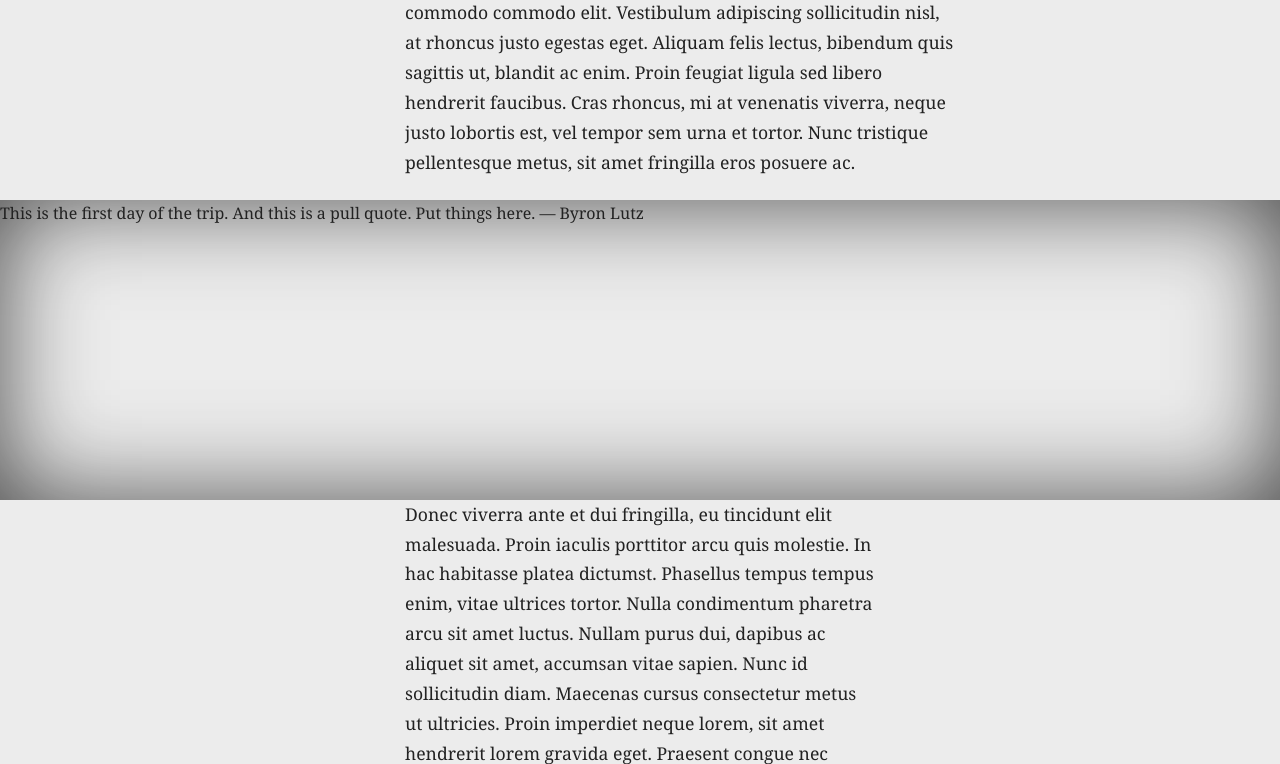
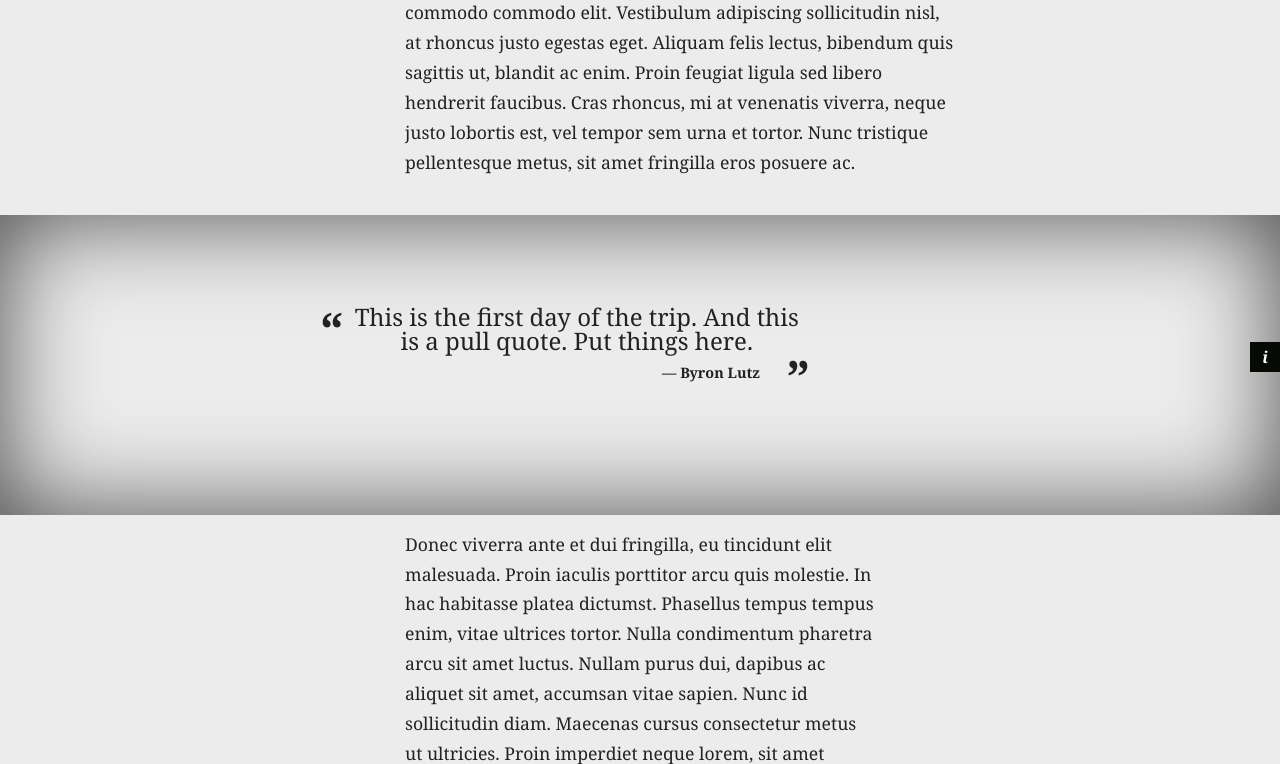
Before and after one commit to dailybruin/bob-2013, a PHP site: page / in a window 1280 px wide. Shown: the part 1784-2548 px from the top of the page. Run offline with PHP 8.4, Linux system fonts and the light colour scheme; some libraries are stand-ins or nearby versions.

Commit message:
Pull quotes are working

```diff
--- a/css/app.css
+++ b/css/app.css
@@ -226,11 +226,56 @@ aside.pull-quote {
   background-position: center center;
   background-repeat: no-repeat;
   box-shadow: inset 0 0 100px rgba(0,0,0,0.7);
-  padding:5px 0;
+  margin:15px 0;
+  position:relative;
+  overflow:hidden;
+}
+aside.pull-quote .quote {
+  width: 50%;
+  margin-left: auto;
+  margin-right: auto;
+  padding-right: 150px;
+  font-size: 1.5em;
+  text-shadow: 0 0 1px rgba(255,255,255,0.2);
+  top: 30%;
+  position: relative;
+  text-align: center;
+}
+aside.pull-quote .quote:before {
+  content:"“";
+  display:block;
+  float:left;
+}
+aside.pull-quote .quote:after {
+  content:"”";
+  display:block;
+  float:right;
+}
+aside.pull-quote .quote:before, aside.pull-quote .quote:after {
+  font-weight:bold;
+  font-size:2em;
+  text-shadow: 0 0 1px rgba(255,255,255,0.2);
+}
+aside.pull-quote .quote .quote-credit {
+  font-size: 0.6em;
+  display: block;
+  position: relative;
+  height: 0;
+  top: 13px;
+  text-align: right;
+  margin-right: 50px;
+  font-weight: bold;
 }
 
 /* Use this media query to add styles to any device that supports media queries */
 @media only screen { }
+
+/* Overrides for small screens only */
+@media only screen and (max-width: 767px) {
+  aside.pull-quote {
+    background-position: center center !important;
+  }
+}
 
 /* Used to alter styles for screens at least 768px wide. This is where the grid changes. */
 @media only screen and (min-width: 768px) {
--- a/index.html
+++ b/index.html
@@ -94,9 +94,11 @@
         <span class="quote-credit">— Byron Lutz</span>
       </div><!-- end div.quote -->
 
-      <div class="caption-rollover">
-        <span class="caption">Lorem ipsum dolor sit amet, consectetur adipiscing elit. Integer turpis massa, ornare id mattis sed, feugiat et augue. In ullamcorper est nunc. Morbi volutpat porta varius. Suspendisse tincidunt non ligula sed auctor. Vivamus dictum erat in leo iaculis mattis. Ut accumsan massa sed nibh volutpat, id fringilla est viverra.</span>
-        <span class="credit">Blaine Ohigashi / Daily Bruin Senior Staff</span>
+      <div class="caption-rollover closed">
+        <a href="#" class="caption-button">i</a>
+        <span class="caption">Lorem ipsum dolor sit amet, consectetur adipiscing elit. Integer turpis massa, ornare id mattis sed, feugiat et augue. In ullamcorper est nunc. Morbi volutpat porta varius. Suspendisse tincidunt non ligula sed auctor. Vivamus dictum erat in leo iaculis mattis. Ut accumsan massa sed nibh volutpat, id fringilla est viverra.
+          <span class="credit">Blaine Ohigashi / Daily Bruin Senior Staff</span>
+        </span>
       </div>
     </aside>
 
```
